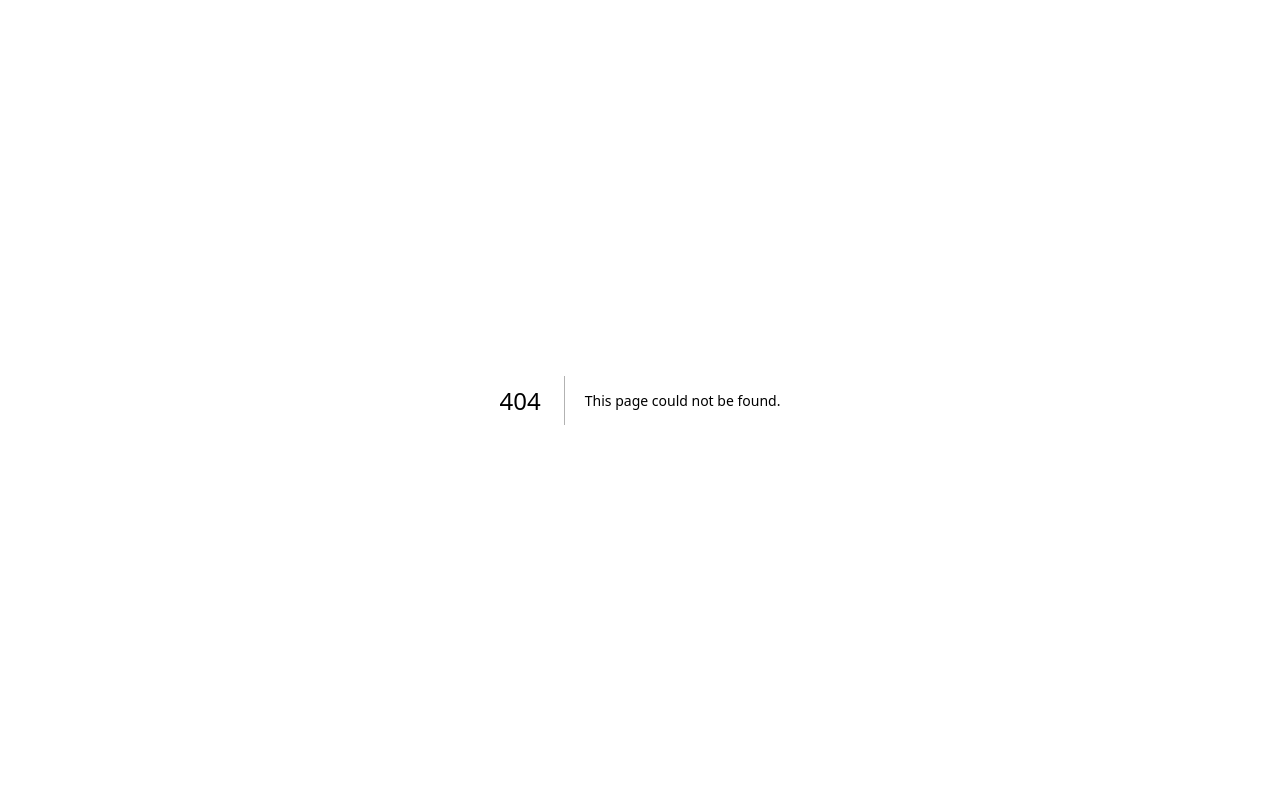
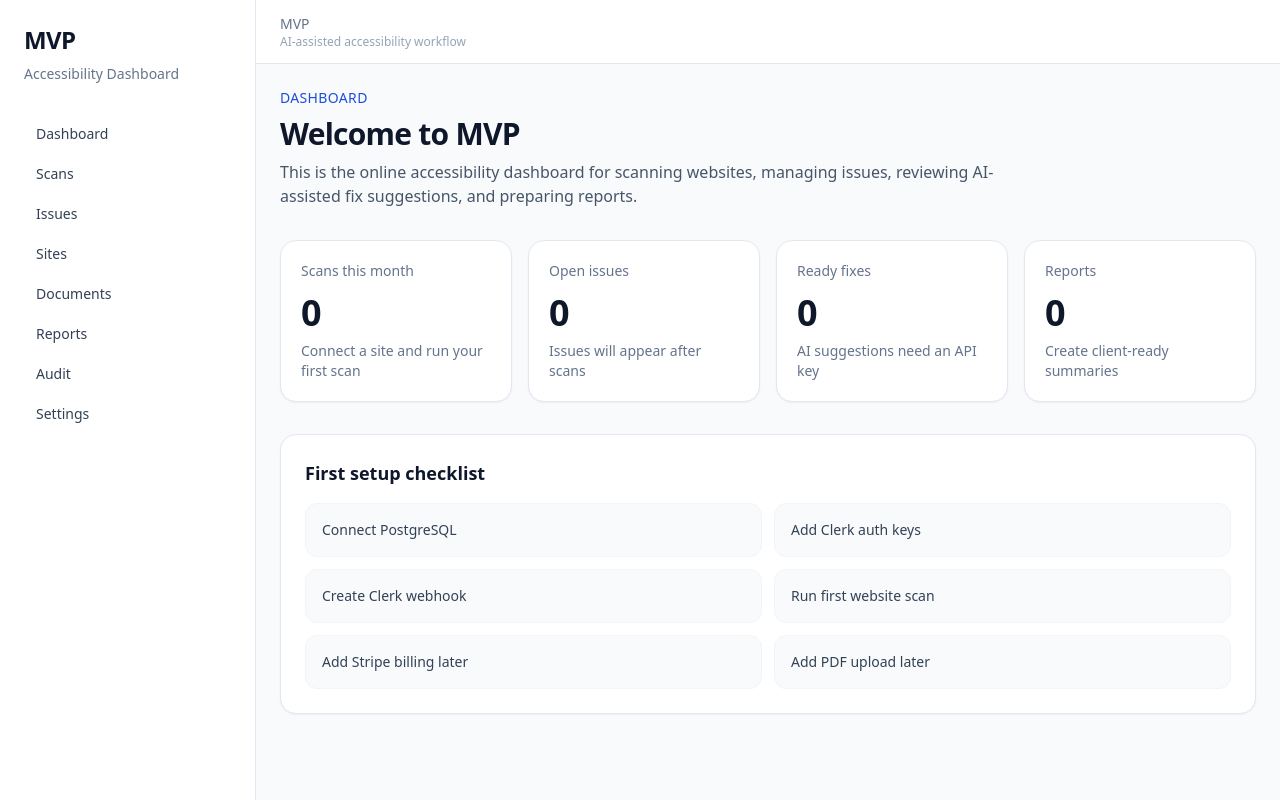
Before and after one commit to AltaerAgency/MVP, a Next.js app: page /dashboard in a window 1280 px wide. Before the commit this address had no page. Built offline with nearby package versions, Linux system fonts and the light colour scheme.

Commit message:
Add dashboard page

```diff
--- /dev/null
+++ b/src/app/(dashboard)/dashboard/page.tsx
@@ -0,0 +1,42 @@
+const cards = [
+  { label: "Scans this month", value: "0", note: "Connect a site and run your first scan" },
+  { label: "Open issues", value: "0", note: "Issues will appear after scans" },
+  { label: "Ready fixes", value: "0", note: "AI suggestions need an API key" },
+  { label: "Reports", value: "0", note: "Create client-ready summaries" },
+];
+
+export default function DashboardPage() {
+  return (
+    <div className="space-y-8">
+      <section>
+        <p className="text-sm font-medium uppercase tracking-wide text-blue-700">Dashboard</p>
+        <h1 className="mt-2 text-3xl font-bold tracking-tight text-slate-900">Welcome to MVP</h1>
+        <p className="mt-2 max-w-3xl text-slate-600">
+          This is the online accessibility dashboard for scanning websites, managing issues,
+          reviewing AI-assisted fix suggestions, and preparing reports.
+        </p>
+      </section>
+
+      <section className="grid gap-4 md:grid-cols-4">
+        {cards.map((card) => (
+          <div key={card.label} className="rounded-2xl border border-slate-200 bg-white p-5 shadow-sm">
+            <p className="text-sm font-medium text-slate-500">{card.label}</p>
+            <p className="mt-3 text-4xl font-bold text-slate-900">{card.value}</p>
+            <p className="mt-2 text-sm text-slate-500">{card.note}</p>
+          </div>
+        ))}
+      </section>
+
+      <section className="rounded-2xl border border-slate-200 bg-white p-6 shadow-sm">
+        <h2 className="text-lg font-semibold text-slate-900">First setup checklist</h2>
+        <div className="mt-4 grid gap-3 md:grid-cols-2">
+          {["Connect PostgreSQL", "Add Clerk auth keys", "Create Clerk webhook", "Run first website scan", "Add Stripe billing later", "Add PDF upload later"].map((item) => (
+            <div key={item} className="rounded-xl border border-slate-100 bg-slate-50 p-4 text-sm text-slate-700">
+              {item}
+            </div>
+          ))}
+        </div>
+      </section>
+    </div>
+  );
+}
```
